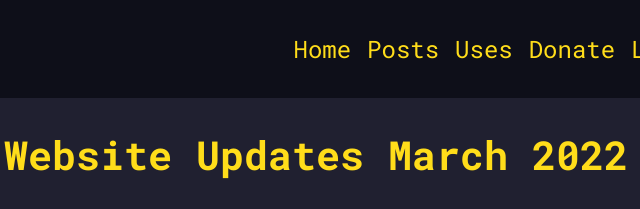
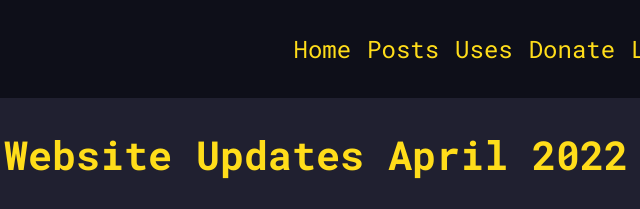
Before and after one commit to jarossnd/jason-ross-dev-v1, a Gatsby site: page /updates-april-2022/ in a window 1280 px wide. Shown: the top 209 px of the page, 324-964 px from the left. Built offline with nearby package versions, Linux system fonts and the light colour scheme; Gatsby itself is replaced by a stand-in of ours; some packages are replaced by stand-ins of ours.

Commit message:
fixed typo

```diff
--- a/blog/posts/updates-april-2022/index.md
+++ b/blog/posts/updates-april-2022/index.md
@@ -1,5 +1,5 @@
 ---
-title: Website Updates March 2022
+title: Website Updates April 2022
 date: "2022-04-22"
 description: "Looking forward to the summer time and I launched a new website!"
 tags: ['website updates', 'personal']
```
